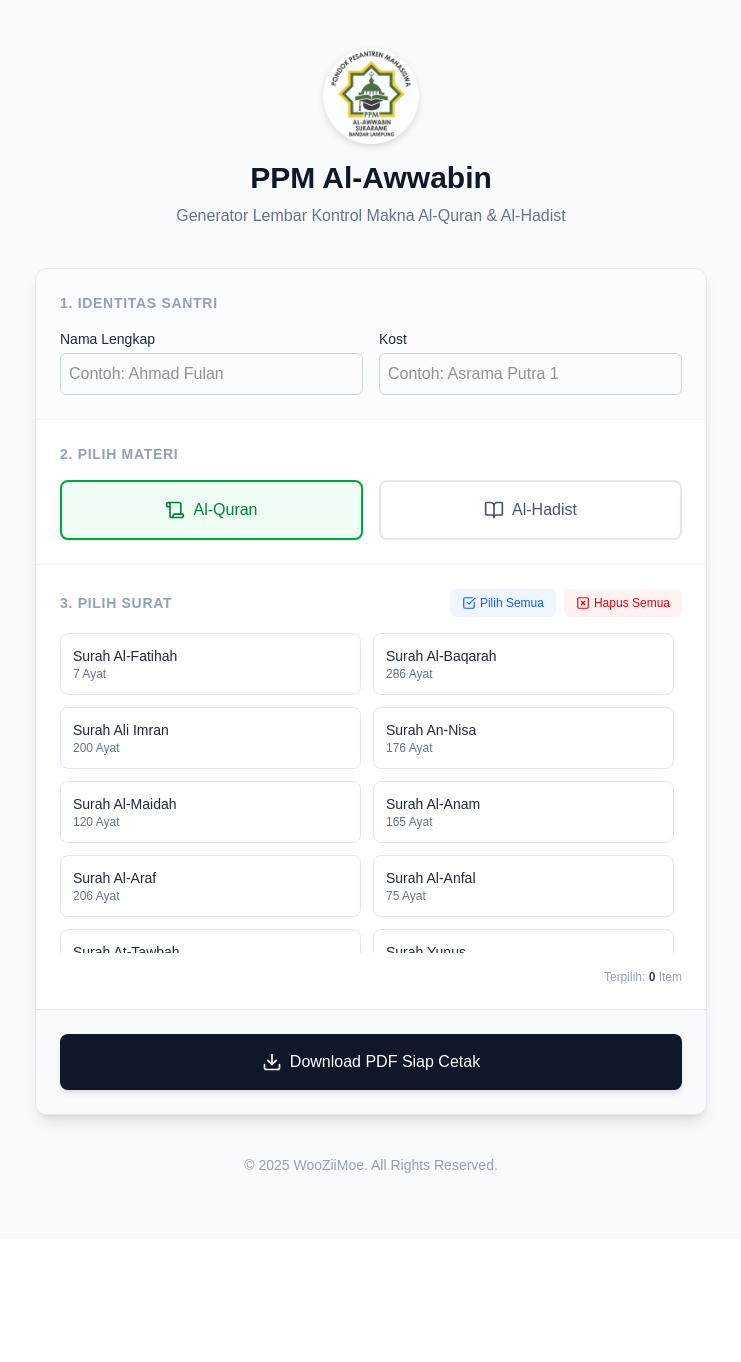
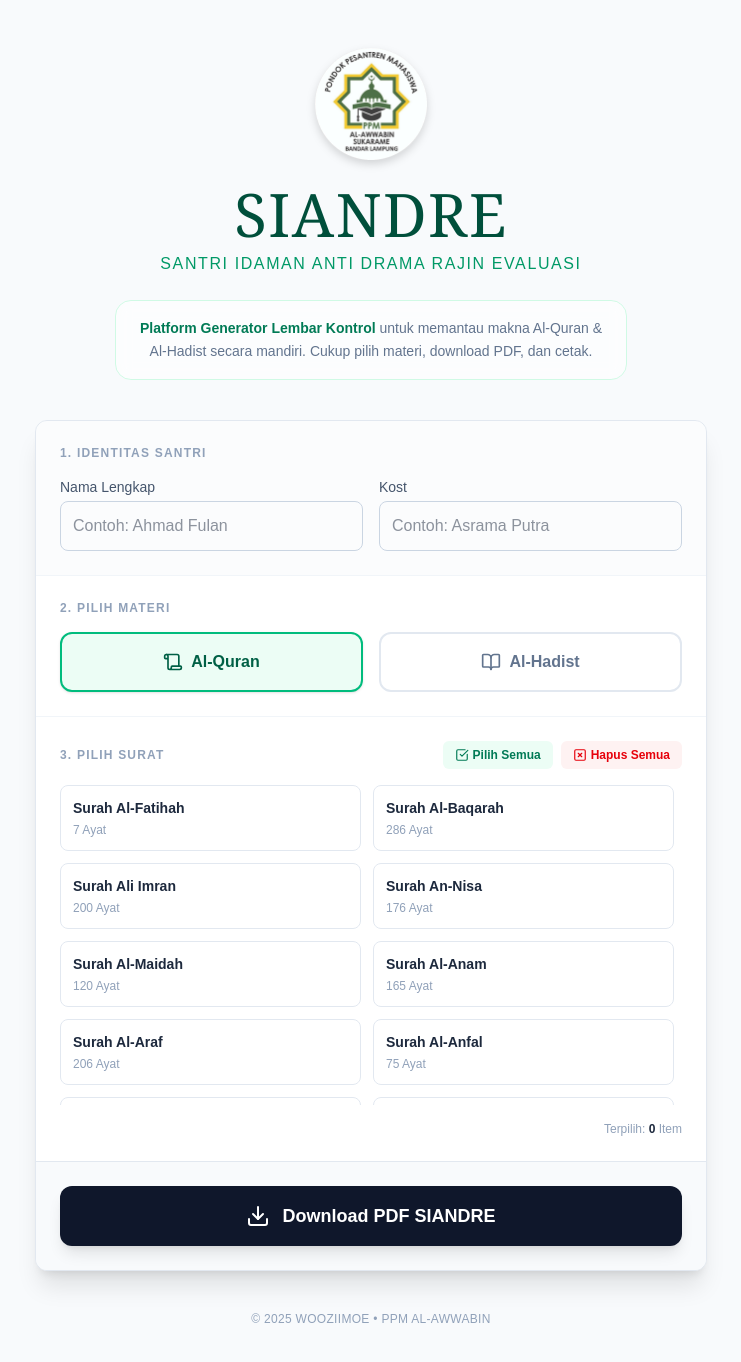
Before and after one commit to rmdnsantoso/lembar-kontrol-ppmalawwabin, a Next.js app: page / in a window 1280 px wide. Shown: the top 1362 px of the page, without its empty margins (269-1010 px from the left). Before the commit the page ends 1239 px from the top, so only its background shows below. Built offline with nearby package versions, Linux system fonts and the light colour scheme.

Commit message:
tambah brandingan siandre

```diff
--- a/app/layout.js
+++ b/app/layout.js
@@ -1,16 +1,17 @@
-import "./globals.css";
+import "./globals.css"; // <--- INI YANG TADI KETINGGALAN, PENTING BANGET!
 
 export const metadata = {
-  title: "Lembar Kontrol PPM Al-Awwabin",
-  description: "Generator Lembar Kontrol Santri",
+  title: 'SIANDRE - PPM Al-Awwabin',
+  description: 'Santri Idaman Anti Drama Rajin Evaluasi. Generator Lembar Kontrol Hafalan & Belajar.',
+  icons: {
+    icon: '/icon.png', // Pastikan file icon.png ada di folder app
+  },
 };
 
 export default function RootLayout({ children }) {
   return (
     <html lang="id">
-      <body className="antialiased bg-slate-50 text-slate-900">
-        {children}
-      </body>
+      <body className="antialiased">{children}</body>
     </html>
   );
 }
--- a/app/page.js
+++ b/app/page.js
@@ -4,8 +4,6 @@
 import { Download, CheckCircle, BookOpen, Scroll, CheckSquare, XSquare } from 'lucide-react';
 import { quranData, hadistData } from '@/data/items';
 import { generatePdf } from '@/utils/generatePdf';
-
-// IMPORT LIBRARY NOTIFIKASI CANTIK
 import { Toaster, toast } from 'react-hot-toast';
 
 export default function Home() {
@@ -26,106 +24,121 @@
     }
   };
 
-  // Notifikasi kecil saat pilih semua/hapus semua
   const handleSelectAll = () => {
     setSelectedItems(activeData);
-    toast.success('Semua item dipilih!', { icon: '✅' });
+    toast.success('Semua item terpilih', { icon: '✅' });
   };
 
   const handleClearAll = () => {
     setSelectedItems([]);
-    toast('Pilihan dikosongkan', { icon: '🗑️' });
+    toast('Pilihan direset', { icon: '🗑️' });
   };
 
   const handleDownload = () => {
-    // Validasi dengan Toast Error (Warna Merah)
     if (!nama || !kost) {
-      toast.error('Mohon isi Nama dan Kost dulu ya!', {
+      toast.error('Isi identitas dulu ya', {
         style: { borderRadius: '10px', background: '#333', color: '#fff' },
       });
       return;
     }
     if (selectedItems.length === 0) {
-      toast.error('Belum ada materi yang dipilih.', {
+      toast.error('Pilih materi hafalan dulu', {
         style: { borderRadius: '10px', background: '#333', color: '#fff' },
       });
       return;
     }
 
     setIsGenerating(true);
-
-    // Toast Loading (Akan loading terus sampai sukses/gagal)
-    const toastId = toast.loading('Sedang menyiapkan PDF...');
+    const toastId = toast.loading('Sedang meracik PDF...');
 
     setTimeout(() => {
         try {
             generatePdf(nama, kost, selectedItems, templateType);
-
-            // Ubah Toast Loading jadi Sukses
-            toast.success('Alhamdulillah! PDF berhasil didownload.', {
-                id: toastId, // Gantikan loading yang tadi
+            toast.success('Alhamdulillah Selesai! Semangat evaluasinya!', {
+                id: toastId,
                 duration: 4000,
             });
-
             setIsGenerating(false);
         } catch (error) {
-            // Ubah Toast Loading jadi Error
-            toast.error('Gagal membuat PDF: ' + error.message, {
-                id: toastId,
-            });
+            toast.error('Gagal: ' + error.message, { id: toastId });
             setIsGenerating(false);
         }
-    }, 800); // Sedikit delay biar kerasa prosesnya
+    }, 800);
   };
 
   return (
     <div className="min-h-screen bg-slate-50 p-6 md:p-12 font-sans text-slate-800 flex flex-col">
 
-      {/* --- KOMPONEN TOASTER (Wajib Ada) --- */}
-      {/* Kita taruh di posisi atas tengah biar kelihatan jelas */}
       <Toaster position="top-center" reverseOrder={false} />
 
-      <div className="max-w-2xl mx-auto mb-10 text-center">
-        <div className="flex justify-center mb-4">
-             <img src="/logoppm.png" alt="Logo PPM" className="h-24 w-auto object-contain drop-shadow-md" onError={(e) => e.target.style.display = 'none'} />
+      {/* --- BAGIAN BRANDING (HEADER ESTETIK) --- */}
+      <div className="max-w-3xl mx-auto mb-10 text-center">
+        {/* Logo */}
+        <div className="flex justify-center mb-6">
+             <img
+               src="/logoppm.png"
+               alt="Logo PPM"
+               className="h-28 w-auto object-contain drop-shadow-lg hover:scale-105 transition-transform duration-500"
+               onError={(e) => e.target.style.display = 'none'}
+             />
         </div>
-        <h1 className="text-3xl font-bold text-slate-900 mb-2">PPM Al-Awwabin</h1>
-        <p className="text-slate-500">Generator Lembar Kontrol Makna Al-Quran & Al-Hadist</p>
+
+        {/* JUDUL UTAMA (Font Serif biar Classy) */}
+        <h1 className="text-5xl md:text-6xl font-serif font-medium text-emerald-900 mb-2 tracking-wide">
+          SIANDRE
+        </h1>
+
+        {/* KEPANJANGAN (Simple & Clean) */}
+        <p className="text-sm md:text-base font-medium text-emerald-600 tracking-widest uppercase mb-6">
+          Santri Idaman Anti Drama Rajin Evaluasi
+        </p>
+
+        {/* --- PENJELASAN WEB (SUB-GENERATOR) --- */}
+        <div className="max-w-lg mx-auto bg-white/60 border border-emerald-100 rounded-2xl p-4 backdrop-blur-sm">
+            <p className="text-slate-500 text-sm leading-relaxed">
+               <span className="font-bold text-emerald-700">Platform Generator Lembar Kontrol</span> untuk memantau makna Al-Quran & Al-Hadist secara mandiri. Cukup pilih materi, download PDF, dan cetak.
+            </p>
+        </div>
       </div>
 
-      <div className="max-w-2xl mx-auto bg-white rounded-xl shadow-lg border border-slate-200 overflow-hidden w-full">
+      {/* --- CARD UTAMA (LAYOUT STANDAR & RAPI) --- */}
+      <div className="max-w-2xl mx-auto bg-white rounded-xl shadow-xl border border-slate-200 overflow-hidden w-full">
+
+        {/* 1. Identitas */}
         <div className="p-6 border-b border-slate-100 bg-slate-50/50">
-          <h2 className="text-sm font-semibold text-slate-400 uppercase tracking-wider mb-4">1. Identitas Santri</h2>
+          <h2 className="text-xs font-bold text-slate-400 uppercase tracking-widest mb-4">1. Identitas Santri</h2>
           <div className="grid grid-cols-1 md:grid-cols-2 gap-4">
             <div>
-              <label className="block text-sm font-medium mb-1">Nama Lengkap</label>
-              <input type="text" className="w-full p-2 border border-slate-300 rounded-md focus:ring-2 focus:ring-green-500 outline-none transition-all" placeholder="Contoh: Ahmad Fulan" value={nama} onChange={(e) => setNama(e.target.value)} />
+              <label className="block text-sm font-medium mb-1 text-slate-600">Nama Lengkap</label>
+              <input type="text" className="w-full p-3 border border-slate-300 rounded-lg focus:ring-2 focus:ring-emerald-500 outline-none transition-all" placeholder="Contoh: Ahmad Fulan" value={nama} onChange={(e) => setNama(e.target.value)} />
             </div>
             <div>
-              <label className="block text-sm font-medium mb-1">Kost</label>
-              <input type="text" className="w-full p-2 border border-slate-300 rounded-md focus:ring-2 focus:ring-green-500 outline-none transition-all" placeholder="Contoh: Asrama Putra 1" value={kost} onChange={(e) => setKost(e.target.value)} />
+              <label className="block text-sm font-medium mb-1 text-slate-600">Kost</label>
+              <input type="text" className="w-full p-3 border border-slate-300 rounded-lg focus:ring-2 focus:ring-emerald-500 outline-none transition-all" placeholder="Contoh: Asrama Putra" value={kost} onChange={(e) => setKost(e.target.value)} />
             </div>
           </div>
         </div>
 
+        {/* 2. Pilih Program */}
         <div className="p-6 border-b border-slate-100">
-          <h2 className="text-sm font-semibold text-slate-400 uppercase tracking-wider mb-4">2. Pilih Materi</h2>
+          <h2 className="text-xs font-bold text-slate-400 uppercase tracking-widest mb-4">2. Pilih Materi</h2>
           <div className="flex gap-4">
-            <button onClick={() => { setTemplateType('quran'); setSelectedItems([]); }} className={`flex-1 p-4 rounded-lg border-2 flex items-center justify-center gap-2 transition-all ${templateType === 'quran' ? 'border-green-600 bg-green-50 text-green-700 shadow-sm' : 'border-slate-200 hover:border-slate-300 text-slate-600'}`}>
-              <Scroll size={20} /> <span className="font-medium">Al-Quran</span>
+            <button onClick={() => { setTemplateType('quran'); setSelectedItems([]); }} className={`flex-1 p-4 rounded-xl border-2 flex items-center justify-center gap-2 transition-all ${templateType === 'quran' ? 'border-emerald-500 bg-emerald-50 text-emerald-800 shadow-sm' : 'border-slate-200 hover:border-slate-300 text-slate-500'}`}>
+              <Scroll size={20} /> <span className="font-bold">Al-Quran</span>
             </button>
-            <button onClick={() => { setTemplateType('hadist'); setSelectedItems([]); }} className={`flex-1 p-4 rounded-lg border-2 flex items-center justify-center gap-2 transition-all ${templateType === 'hadist' ? 'border-green-600 bg-green-50 text-green-700 shadow-sm' : 'border-slate-200 hover:border-slate-300 text-slate-600'}`}>
-              <BookOpen size={20} /> <span className="font-medium">Al-Hadist</span>
+            <button onClick={() => { setTemplateType('hadist'); setSelectedItems([]); }} className={`flex-1 p-4 rounded-xl border-2 flex items-center justify-center gap-2 transition-all ${templateType === 'hadist' ? 'border-emerald-500 bg-emerald-50 text-emerald-800 shadow-sm' : 'border-slate-200 hover:border-slate-300 text-slate-500'}`}>
+              <BookOpen size={20} /> <span className="font-bold">Al-Hadist</span>
             </button>
           </div>
         </div>
 
+        {/* 3. Pilih Materi */}
         <div className="p-6">
           <div className="flex flex-col sm:flex-row justify-between items-start sm:items-center mb-4 gap-2">
-            <h2 className="text-sm font-semibold text-slate-400 uppercase tracking-wider">3. Pilih {templateType === 'quran' ? 'Surat' : 'Kitab'}</h2>
+            <h2 className="text-xs font-bold text-slate-400 uppercase tracking-widest">3. Pilih {templateType === 'quran' ? 'Surat' : 'Kitab'}</h2>
             <div className="flex gap-2 text-xs">
-                <button onClick={handleSelectAll} className="flex items-center gap-1 px-3 py-1.5 bg-blue-50 text-blue-600 rounded-md hover:bg-blue-100 font-medium transition-colors"><CheckSquare size={14} /> Pilih Semua</button>
-                <button onClick={handleClearAll} className="flex items-center gap-1 px-3 py-1.5 bg-red-50 text-red-600 rounded-md hover:bg-red-100 font-medium transition-colors"><XSquare size={14} /> Hapus Semua</button>
+                <button onClick={handleSelectAll} className="flex items-center gap-1 px-3 py-1.5 bg-emerald-50 text-emerald-700 rounded-md hover:bg-emerald-100 font-bold transition-colors"><CheckSquare size={14} /> Pilih Semua</button>
+                <button onClick={handleClearAll} className="flex items-center gap-1 px-3 py-1.5 bg-red-50 text-red-600 rounded-md hover:bg-red-100 font-bold transition-colors"><XSquare size={14} /> Hapus Semua</button>
             </div>
           </div>
 
@@ -133,23 +146,30 @@
             {activeData.map((item) => {
               const isSelected = selectedItems.find(i => i.id === item.id);
               return (
-                <div key={item.id} onClick={() => toggleItem(item)} className={`cursor-pointer p-3 rounded-lg border flex items-center justify-between transition-all select-none ${isSelected ? 'border-green-500 bg-green-50 text-green-800 shadow-sm' : 'border-slate-200 hover:border-green-200 hover:bg-slate-50'}`}>
-                  <div><div className="font-medium text-sm">{item.title}</div><div className="text-xs text-slate-500">{item.pages} {templateType === 'quran' ? 'Ayat' : 'Hal'}</div></div>
-                  {isSelected && <CheckCircle size={18} className="text-green-600" />}
+                <div key={item.id} onClick={() => toggleItem(item)} className={`cursor-pointer p-3 rounded-lg border flex items-center justify-between transition-all select-none ${isSelected ? 'border-emerald-500 bg-emerald-50 text-emerald-900 shadow-sm' : 'border-slate-200 hover:border-emerald-300 hover:bg-slate-50'}`}>
+                  <div><div className="font-bold text-sm">{item.title}</div><div className="text-xs text-slate-400 mt-1">{item.pages} {templateType === 'quran' ? 'Ayat' : 'Hal'}</div></div>
+                  {isSelected && <CheckCircle size={18} className="text-emerald-600" />}
                 </div>
               );
             })}
           </div>
-          <div className="mt-4 text-xs text-slate-400 text-right">Terpilih: <span className="font-bold text-slate-700">{selectedItems.length}</span> Item</div>
+          <div className="mt-4 text-xs text-slate-400 text-right">Terpilih: <span className="font-bold text-slate-800">{selectedItems.length}</span> Item</div>
         </div>
 
+        {/* Tombol Download */}
         <div className="p-6 bg-slate-50 border-t border-slate-200 text-center">
-          <button onClick={handleDownload} disabled={isGenerating} className="w-full bg-slate-900 hover:bg-slate-800 text-white font-medium py-4 px-6 rounded-lg flex items-center justify-center gap-2 transition-all disabled:opacity-50 disabled:cursor-not-allowed shadow-md hover:shadow-lg transform active:scale-95">
-            {isGenerating ? <span className="animate-pulse">Sedang Memproses...</span> : <><Download size={20} /><span>Download PDF Siap Cetak</span></>}
+          <button onClick={handleDownload} disabled={isGenerating} className="w-full bg-slate-900 hover:bg-slate-800 text-white font-bold text-lg py-4 px-6 rounded-xl flex items-center justify-center gap-3 transition-all disabled:opacity-50 disabled:cursor-not-allowed shadow-lg hover:shadow-xl hover:-translate-y-1 transform active:scale-95">
+            {isGenerating ? <span className="animate-pulse">Sedang Memproses...</span> : <><Download size={24} /><span>Download PDF SIANDRE</span></>}
           </button>
         </div>
       </div>
-      <div className="mt-auto pt-10 pb-4 text-center"><p className="text-sm text-slate-400 font-medium">&copy; 2025 WooZiiMoe. All Rights Reserved.</p></div>
+
+      {/* Footer */}
+      <div className="mt-auto pt-10 pb-6 text-center">
+        <p className="text-xs text-slate-400 font-medium tracking-wide uppercase">
+            &copy; 2025 WooZiiMoe &bull; PPM Al-Awwabin
+        </p>
+      </div>
     </div>
   );
 }
```
